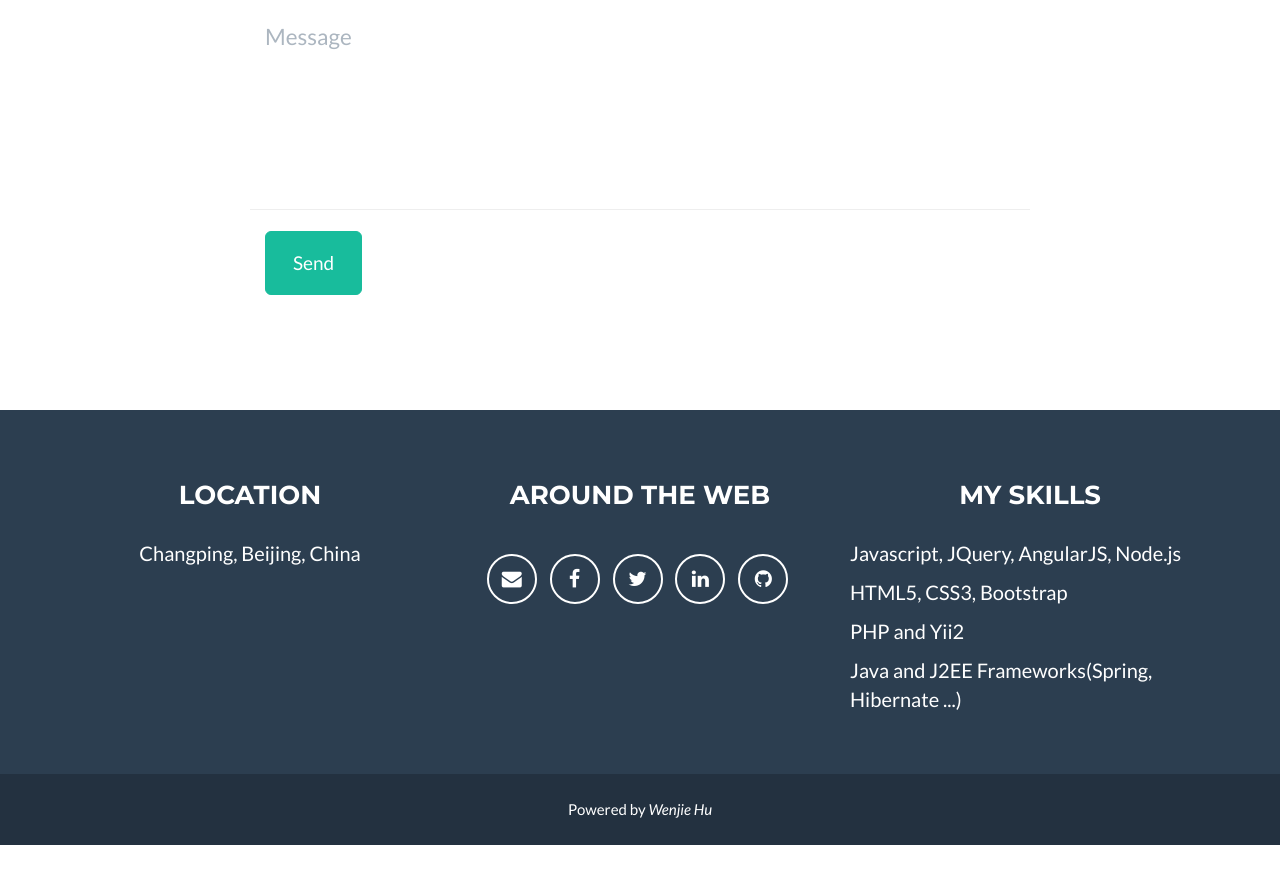
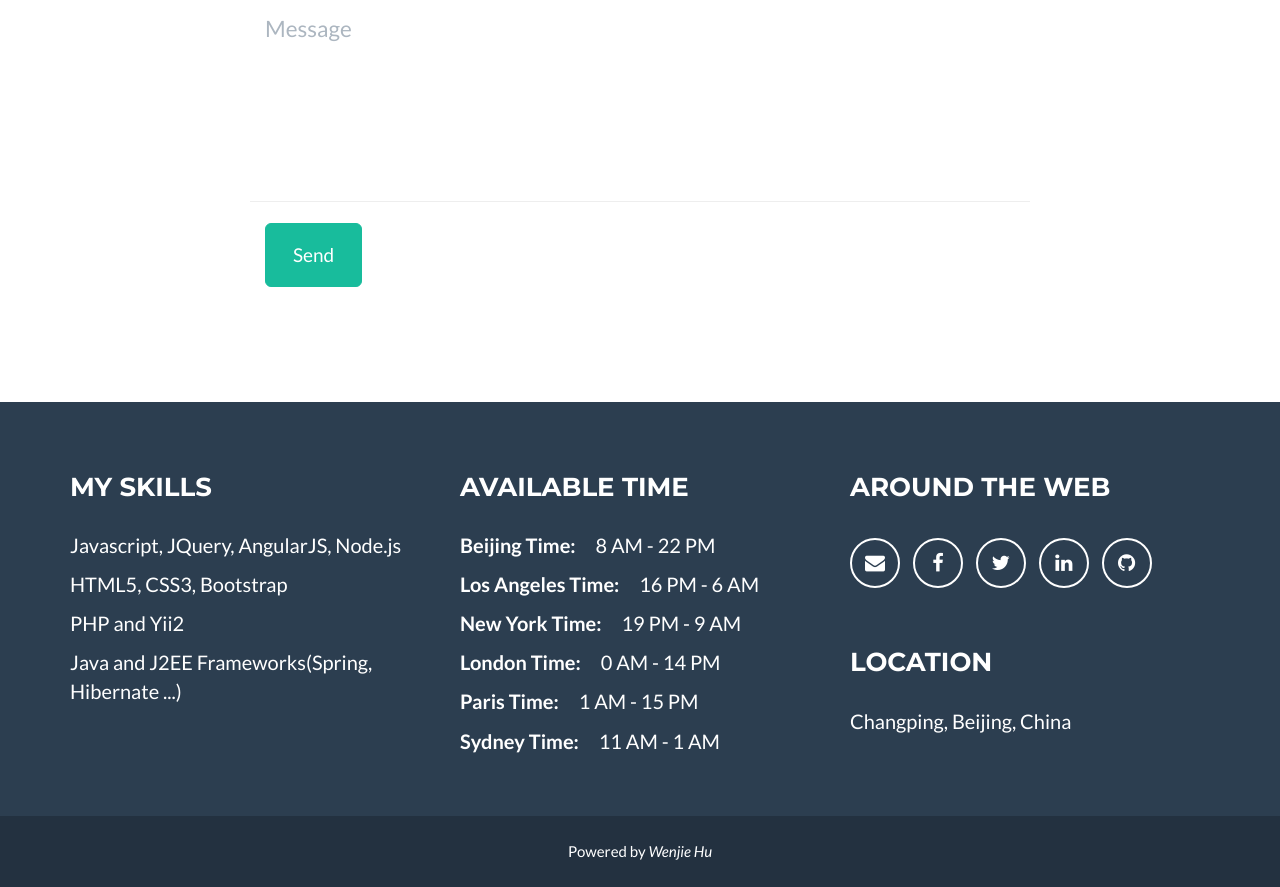
Before and after one commit to wenjiehu/wenjiehu.com, a website: page app/index.html in a window 1280 px wide. Shown: the part 2712-3599 px from the top of the page. Before the commit the page ends 3557 px from the top, so only its background shows below. Drawn offline with nearby package versions, Linux system fonts and the light colour scheme.

Commit message:
add "available time" to footer; adjust the position of the sections in footer;

```diff
--- a/app/index.html
+++ b/app/index.html
@@ -241,15 +241,30 @@
     </section>
 
     <!-- Footer -->
-    <footer class="text-center">
+    <footer>
         <div class="footer-above">
             <div class="container">
                 <div class="row">
-                    <div class="footer-col col-md-4">
-                        <h3>Location</h3>
-                        <p>Changping, Beijing, China</p>
+                    <div class="footer-col my-skills col-md-4">
+                        <h3>My Skills</h3>
+                        <p>Javascript, JQuery, AngularJS, Node.js</p>
+                        <p>HTML5, CSS3, Bootstrap</p>
+                        <p>PHP and Yii2</p>
+                        <p>Java and J2EE Frameworks(Spring, Hibernate ...)</p>
                     </div>
                     <div class="footer-col col-md-4">
+                        <h3>Available Time</h3>
+                        <ul>
+                            <li><p><label>Beijing Time:</label> 8 AM - 22 PM</p></li>
+                            <li><p><label>Los Angeles Time:</label> 16 PM - 6 AM</p></li>
+                            <li><p><label>New York Time:</label> 19 PM - 9 AM</p></li>
+                            <li><p><label>London Time:</label> 0 AM - 14 PM</p></li>
+                            <li><p><label>Paris Time:</label> 1 AM - 15 PM</p></li>
+                            <li><p><label>Sydney Time:</label> 11 AM - 1 AM</p></li>
+                        </ul>
+                    </div>
+                    <div class="footer-col col-md-4">
+                        <section class="around-the-web">
                             <h3>Around the Web</h3>
                             <ul class="list-inline">
                                 <li>
@@ -268,13 +283,11 @@
                                     <a href="https://github.com/wenjiehu" class="btn-social btn-outline"><i class="fa fa-fw fa-github"></i></a>
                                 </li>
                             </ul>
-                    </div>
-                    <div class="footer-col my-skills col-md-4">
-                        <h3>My Skills</h3>
-                        <p>Javascript, JQuery, AngularJS, Node.js</p>
-                        <p>HTML5, CSS3, Bootstrap</p>
-                        <p>PHP and Yii2</p>
-                        <p>Java and J2EE Frameworks(Spring, Hibernate ...)</p>
+                        </section>
+                        <section class="location">
+                            <h3>Location</h3>
+                            <p>Changping, Beijing, China</p>
+                        </section>
                     </div>
                 </div>
             </div>
--- a/app/less/freelancer.less
+++ b/app/less/freelancer.less
@@ -240,7 +240,7 @@ section.success {
 	border: solid 2px white;
 	background: transparent;
 	transition: all 0.3s ease-in-out;
-	margin-top: 15px;
+	margin-top: 7px;
 	&:hover,
 	&:focus,
 	&:active,
@@ -321,13 +321,23 @@ footer {
 		margin-bottom: 50px;
 	}
 	.footer-below {
+		text-align: center;
 		padding: 25px 0;
 		background-color: darken(@brand-primary, 5%);
 	}
-	.my-skills {
-		p {
-			text-align: left;
+	ul {
+		list-style-type: none;
+		padding-left: 0;
+		label {
+			margin-right: 16px;
+			margin-bottom: 0;
 		}
+	}
+	section {
+		padding: 0;
+	}
+	.around-the-web {
+		margin-bottom: 60px;
 	}
 }
 
```
Also changed, not shown: app/css/freelancer.css, 1 other file. Lines whose indentation alone changed are shown as unchanged.
